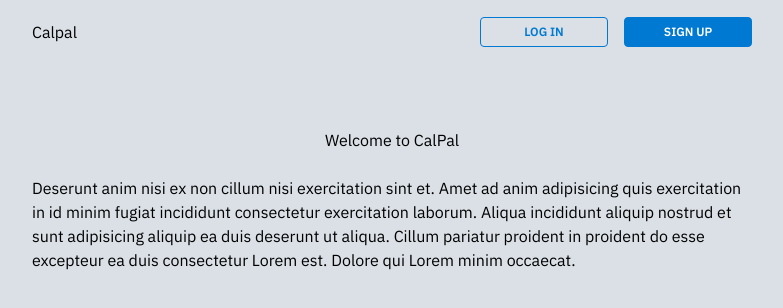
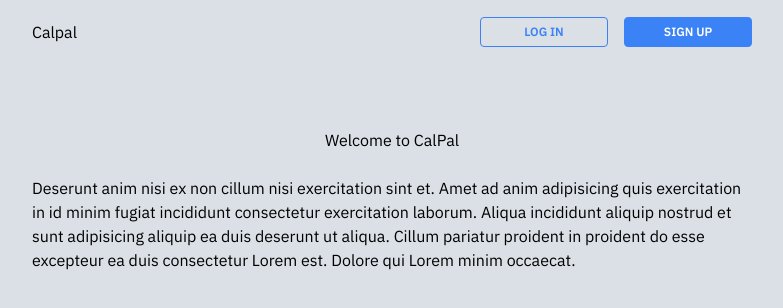
Before and after one commit to CalendarPal/calpal, a Next.js app in the folder project-client/: page /welcome in a window 1280 px wide. Shown: the top 308 px of the page, without its empty margins (248-1031 px from the left). Built offline with nearby package versions, Linux system fonts and the light colour scheme.

Commit message:
Misc updates
Signed-off-by: ReeceDonovan <reecedonovan99@gmail.com>

```diff
--- a/project-client/package.json
+++ b/project-client/package.json
@@ -10,10 +10,12 @@
   },
   "dependencies": {
     "@popperjs/core": "^2.9.3",
+    "@tailwindcss/forms": "^0.3.3",
     "autoprefixer": "^10.3.1",
     "axios": "^0.21.1",
     "date-fns": "^2.23.0",
     "dayjs": "^1.10.6",
+    "formik": "^2.2.9",
     "jwt-decode": "^3.1.2",
     "next": "11.0.1",
     "postcss": "^8.3.6",
@@ -22,6 +24,7 @@
     "react-dom": "17.0.2",
     "swr": "^0.5.6",
     "tailwindcss": "^2.2.7",
+    "yup": "^0.32.9",
     "zustand": "^3.5.7"
   },
   "devDependencies": {
--- a/project-client/src/pages/_app.tsx
+++ b/project-client/src/pages/_app.tsx
@@ -21,7 +21,8 @@ const fetcher = async (url: string, token: string) => {
     });
     return res.data;
   } catch (err: any) {
-    throw err.response.data.errors;
+    const e: Error = err;
+    throw e;
   }
 };
 
--- a/project-client/tailwind.config.js
+++ b/project-client/tailwind.config.js
@@ -1,3 +1,5 @@
+const colors = require("tailwindcss/colors");
+
 module.exports = {
   purge: ["./src/**/*.tsx"],
   darkMode: false, // or 'media' or 'class'
@@ -6,74 +8,103 @@ module.exports = {
       body: ["IBM Plex Sans"],
     },
     extend: {
-      colors: {
-        blue: {
-          100: "#cce4f6",
-          200: "#99c9ed",
-          300: "#66afe5",
-          400: "#3394dc",
-          500: "#0079d3",
-          600: "#0061a9",
-          700: "#00497f",
-          800: "#003054",
-          900: "#00182a",
-        },
-        red: {
-          100: "#fcdada",
-          200: "#f9b4b4",
-          300: "#f58f8f",
-          400: "#f26969",
-          500: "#ef4444",
-          600: "#bf3636",
-          700: "#8f2929",
-          800: "#601b1b",
-          900: "#300e0e",
-        },
-        yellow: {
-          100: "#fdecce",
-          200: "#fbd89d",
-          300: "#f9c56d",
-          400: "#f7b13c",
-          500: "#f59e0b",
-          600: "#c47e09",
-          700: "#935f07",
-          800: "#623f04",
-          900: "#312002",
-        },
-        pink: {
-          100: "#fbdaeb",
-          200: "#f7b6d6",
-          300: "#f491c2",
-          400: "#f06dad",
-          500: "#ec4899",
-          600: "#bd3a7a",
-          700: "#8e2b5c",
-          800: "#5e1d3d",
-          900: "#2f0e1f",
-        },
-        green: {
-          100: "#cff1e6",
-          200: "#9fe3cd",
-          300: "#70d5b3",
-          400: "#40c79a",
-          500: "#10b981",
-          600: "#0d9467",
-          700: "#0a6f4d",
-          800: "#064a34",
-          900: "#03251a",
-        },
-      },
+      // colors: {
+      //   blue: {
+      //     100: "#cce4f6",
+      //     200: "#99c9ed",
+      //     300: "#66afe5",
+      //     400: "#3394dc",
+      //     500: "#0079d3",
+      //     600: "#0061a9",
+      //     700: "#00497f",
+      //     800: "#003054",
+      //     900: "#00182a",
+      //   },
+      //   red: {
+      //     100: "#fcdada",
+      //     200: "#f9b4b4",
+      //     300: "#f58f8f",
+      //     400: "#f26969",
+      //     500: "#ef4444",
+      //     600: "#bf3636",
+      //     700: "#8f2929",
+      //     800: "#601b1b",
+      //     900: "#300e0e",
+      //   },
+      //   yellow: {
+      //     100: "#fdecce",
+      //     200: "#fbd89d",
+      //     300: "#f9c56d",
+      //     400: "#f7b13c",
+      //     500: "#f59e0b",
+      //     600: "#c47e09",
+      //     700: "#935f07",
+      //     800: "#623f04",
+      //     900: "#312002",
+      //   },
+      //   pink: {
+      //     100: "#fbdaeb",
+      //     200: "#f7b6d6",
+      //     300: "#f491c2",
+      //     400: "#f06dad",
+      //     500: "#ec4899",
+      //     600: "#bd3a7a",
+      //     700: "#8e2b5c",
+      //     800: "#5e1d3d",
+      //     900: "#2f0e1f",
+      //   },
+      //   green: {
+      //     100: "#cff1e6",
+      //     200: "#9fe3cd",
+      //     300: "#70d5b3",
+      //     400: "#40c79a",
+      //     500: "#10b981",
+      //     600: "#0d9467",
+      //     700: "#0a6f4d",
+      //     800: "#064a34",
+      //     900: "#03251a",
+      //   },
+      // },
       spacing: {
         70: "17.5rem",
         160: "40rem",
       },
       container: false,
     },
+    colors: {
+      transparent: "transparent",
+      current: "currentColor",
+      black: "#000",
+      white: "#fff",
+      bluegray: colors.blueGray,
+      coolgray: colors.coolGray,
+      gray: colors.gray,
+      truegray: colors.trueGray,
+      warmgray: colors.warmGray,
+      red: colors.red,
+      orange: colors.orange,
+      amber: colors.amber,
+      yellow: colors.yellow,
+      lime: colors.lime,
+      green: colors.green,
+      emerald: colors.emerald,
+      teal: colors.teal,
+      cyan: colors.cyan,
+      lightblue: colors.sky,
+      blue: colors.blue,
+      indigo: colors.indigo,
+      violet: colors.violet,
+      purple: colors.purple,
+      fuchsia: colors.fuchsia,
+      pink: colors.pink,
+      rose: colors.rose,
+    },
   },
   variants: {
     extend: {},
   },
   plugins: [
+    require("@tailwindcss/forms"),
     function ({ addComponents }) {
       addComponents({
         ".container": {
```
Also changed, not shown: 1 other file (tests, documents, lock files or other folders).
